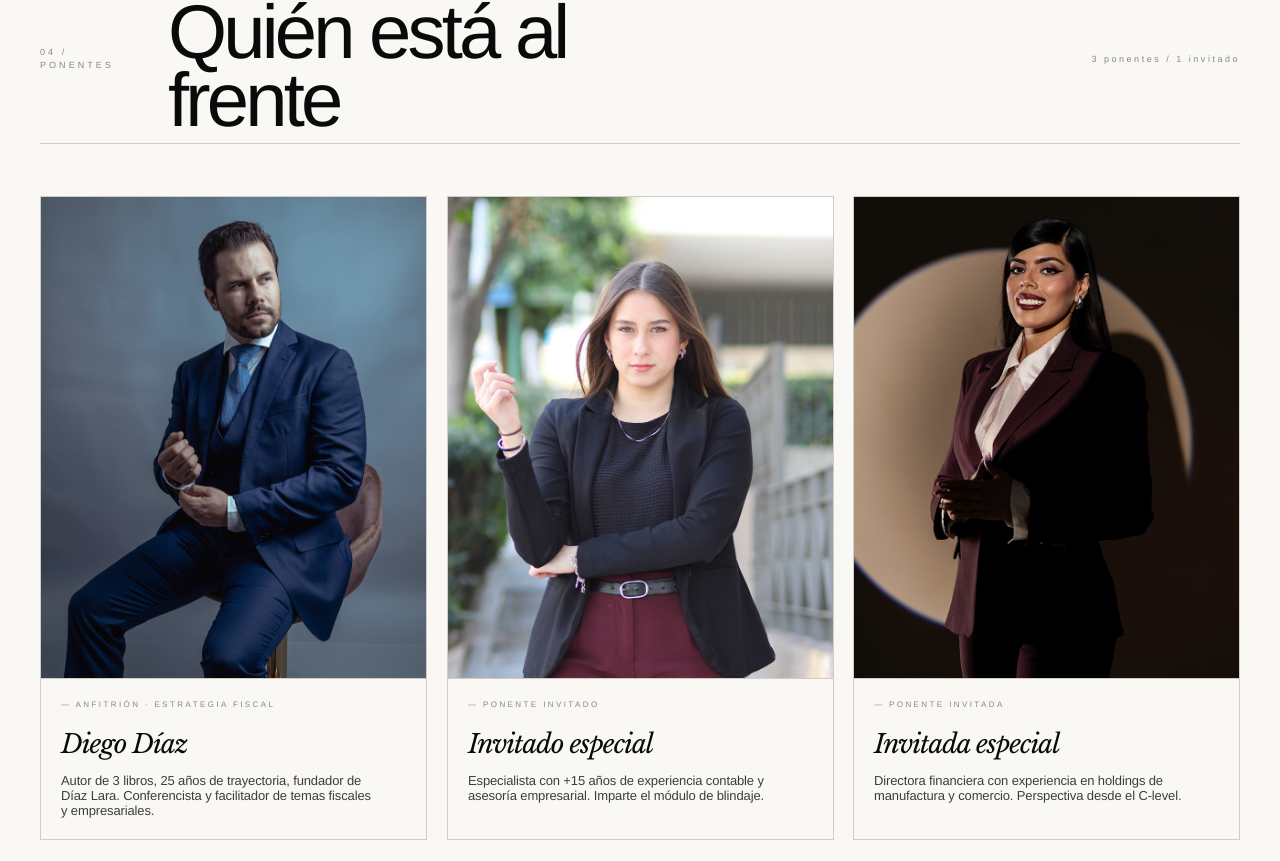
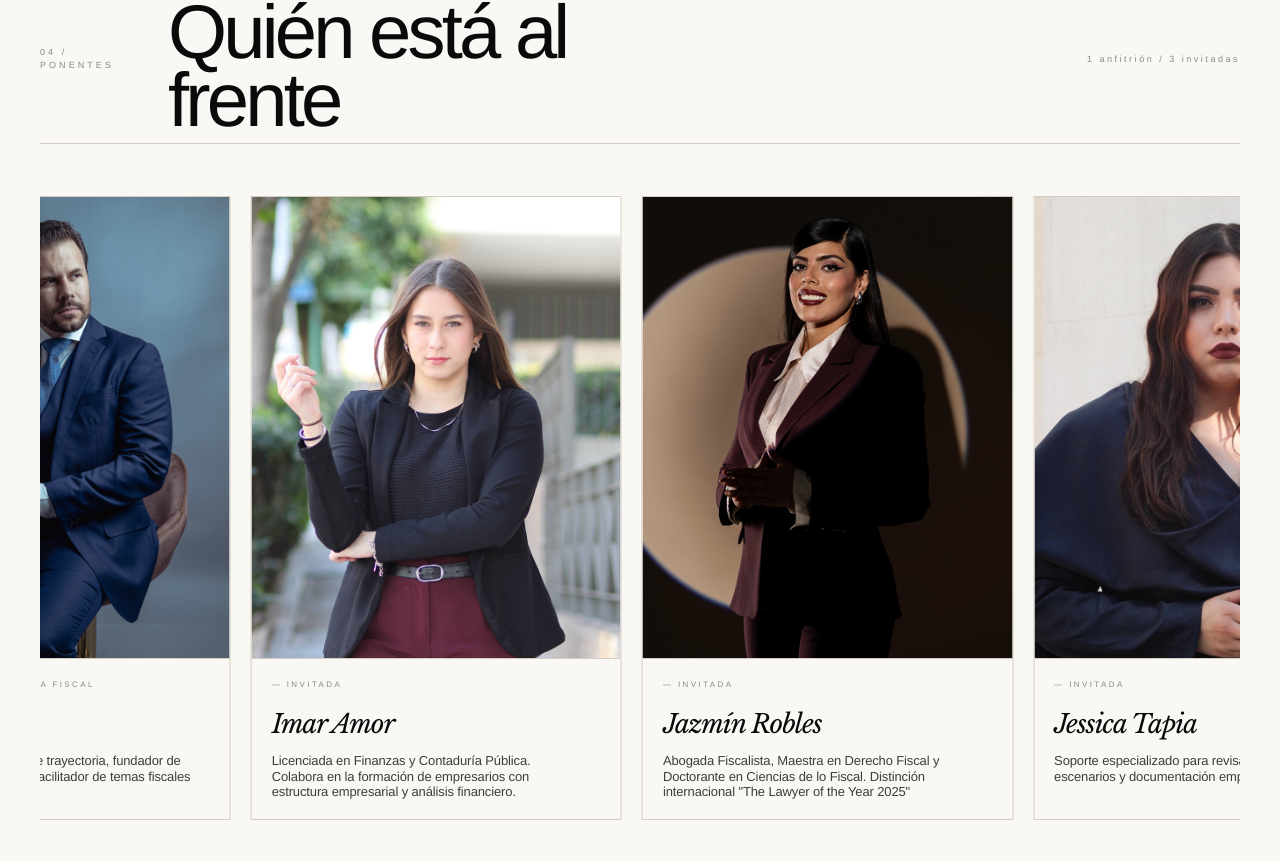
Before and after one commit to JoseVargasCubillas/DD_Frontend, a React (Vite) app: page /eventos/estrategia-fiscal in a window 1280 px wide. Shown: the part 4719-5580 px from the top of the page. Built offline with nearby package versions, Linux system fonts and the light colour scheme; no server answers.

Commit message:
Restore estrategia fiscal speaker carousel

```diff
--- a/src/atomic/pages/Events/EstrategiaFiscal/index.tsx
+++ b/src/atomic/pages/Events/EstrategiaFiscal/index.tsx
@@ -6,6 +6,7 @@ import heroVideo from '../../../../../assets/eventos/VIDEO SEF vertical web.mp4'
 import diegoPortrait from '../../../../../assets/eventos/LEF_img_001.png';
 import irmaPortrait from '../../../../../assets/eventos/LEF_img 002.png';
 import azucenaPortrait from '../../../../../assets/eventos/LEF_img 003.png';
+import jessicaPortrait from '../../../../../assets/eventos/LEF_img_004.png';
 import type { Event as SiteEvent } from '@t/index';
 
 const EVENT_SLUG = 'estrategia-fiscal';
@@ -223,16 +224,22 @@ const speakers = [
     bio: 'Autor de 3 libros, 25 años de trayectoria, fundador de Díaz Lara. Conferencista y facilitador de temas fiscales y empresariales.',
   },
   {
-    name: 'Invitado especial',
-    role: 'Ponente invitado',
+    name: 'Imar Amor',
+    role: 'Invitada',
     image: irmaPortrait,
-    bio: 'Especialista con +15 años de experiencia contable y asesoría empresarial. Imparte el módulo de blindaje.',
+    bio: 'Licenciada en Finanzas y Contaduría Pública. Colabora en la formación de empresarios con estructura empresarial y análisis financiero.',
   },
   {
-    name: 'Invitada especial',
-    role: 'Ponente invitada',
+    name: 'Jazmín Robles',
+    role: 'Invitada',
     image: azucenaPortrait,
-    bio: 'Directora financiera con experiencia en holdings de manufactura y comercio. Perspectiva desde el C-level.',
+    bio: 'Abogada Fiscalista, Maestra en Derecho Fiscal y Doctorante en Ciencias de lo Fiscal. Distinción internacional "The Lawyer of the Year 2025"',
+  },
+  {
+    name: 'Jessica Tapia',
+    role: 'Invitada',
+    image: jessicaPortrait,
+    bio: 'Soporte especializado para revisar obligaciones, escenarios y documentación empresarial.',
   },
 ];
 
@@ -690,25 +697,32 @@ export default function EstrategiaFiscalLanding() {
               frente
             </h2>
             <p className="mb-[76px] hidden whitespace-nowrap text-right text-[9px] lowercase tracking-[0.28em] text-ink-300 md:block">
-              3 ponentes / 1 invitado
+              1 anfitrión / 3 invitadas
             </p>
           </div>
 
-          <div className="mt-[52px] grid gap-5 md:grid-cols-3">
+          <div className="mt-[52px] overflow-hidden">
+            <div className="flex w-max motion-safe:animate-[speaker-carousel_60s_linear_infinite]">
+              {[0, 1].map((group) => (
+                <div
+                  key={group}
+                  aria-hidden={group === 1}
+                  className="flex shrink-0 gap-5 pr-5"
+                >
                   {featuredSpeakers.map((speaker) => (
                     <article
-                key={speaker.name}
-                className="card-lift group overflow-hidden border border-cream-400 bg-cream-50 transition-colors hover:border-ink-900"
+                      key={`${group}-${speaker.name}`}
+                      className="w-[78vw] shrink-0 border border-cream-400 bg-cream-50 sm:w-[42vw] md:w-[29vw] md:max-w-[386px]"
                     >
                       <div className="aspect-[4/5] overflow-hidden bg-cream-200">
                         <img
                           src={speaker.image}
                           alt={speaker.name}
-                    className="h-full w-full object-cover object-top transition-transform duration-500 group-hover:scale-[1.02]"
-                    loading="lazy"
+                          className="h-full w-full object-cover object-top"
+                          loading={group === 0 ? 'eager' : 'lazy'}
                         />
                       </div>
-                <div className="min-h-[150px] border-t border-cream-400 px-5 py-5">
+                      <div className="min-h-[128px] border-t border-cream-400 px-5 py-5">
                         <p className="text-[8px] uppercase tracking-[0.3em] text-ink-300">— {speaker.role}</p>
                         <h3 className="mt-5 font-serif text-[26px] italic leading-none tracking-[-0.04em] text-ink-900">
                           {speaker.name}
@@ -719,6 +733,9 @@ export default function EstrategiaFiscalLanding() {
                       </div>
                     </article>
                   ))}
+                </div>
+              ))}
+            </div>
           </div>
         </div>
       </section>
```
Lines whose indentation alone changed are shown as unchanged.
